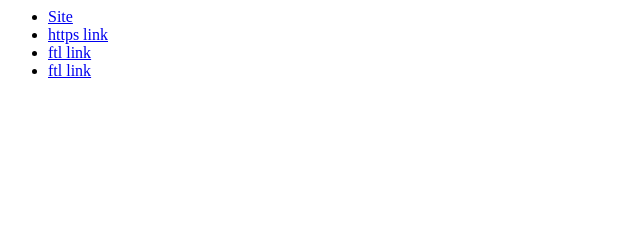
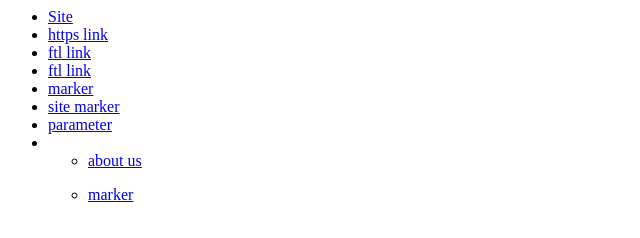
Before and after one commit to MelikovMan/MelikovMan.github.io, a plain HTML site: page index.html in a window 1280 px wide. Shown: the whole page, without its empty margins (0-640 px from the left). Drawn offline with Linux system fonts and the light colour scheme.

Commit message:
Add files via upload

```diff
--- a/index.html
+++ b/index.html
@@ -8,8 +8,22 @@
   <li>
     <a href = "https://example.com"> https link </a>   </li>
   <li>
-    <a href = "ftp://example.com" > ftl link </a>   </li>
+    <a href = "ftp://example.com/file.txt" > ftl link </a>   </li>
   <li>
-    <a href = "ftp://example.com" input id = "userPassword" type = "password" > ftl link </a>   </li>
+    <a href = "ftp://admin:poggers@example.com" input id = "userPassword" type = "password" > ftl link </a>   </li>
+  <li>
+    <a href = "https://example.com#about"> marker </a> </li>
+  <li>
+    <a href = "https://index.html#marker"> site marker </a> </li>
+  <li>
+	<a href = "https://example.com/?a = nice&canvas = blue"> parameter </a> </li>
+  <li>
+	<ul>
+	  <li>
+	    <a href = "https://cringenterprises/aboutus" title = "Информация о компании"> about us </a> </li>
+	  <li>
+	    <a href =
+</ul>
+<p  id = "marker"> marker </p>
 </body>
 </html>
```
